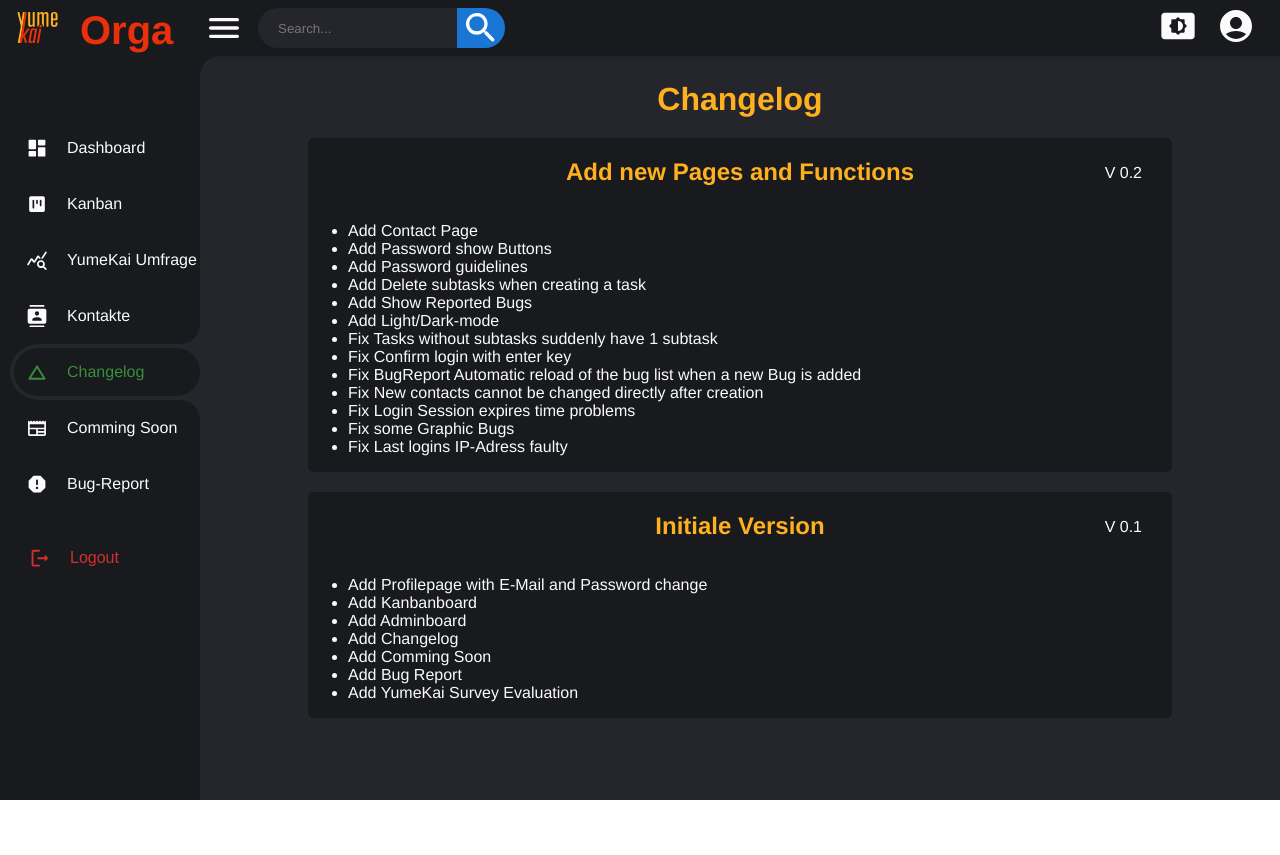
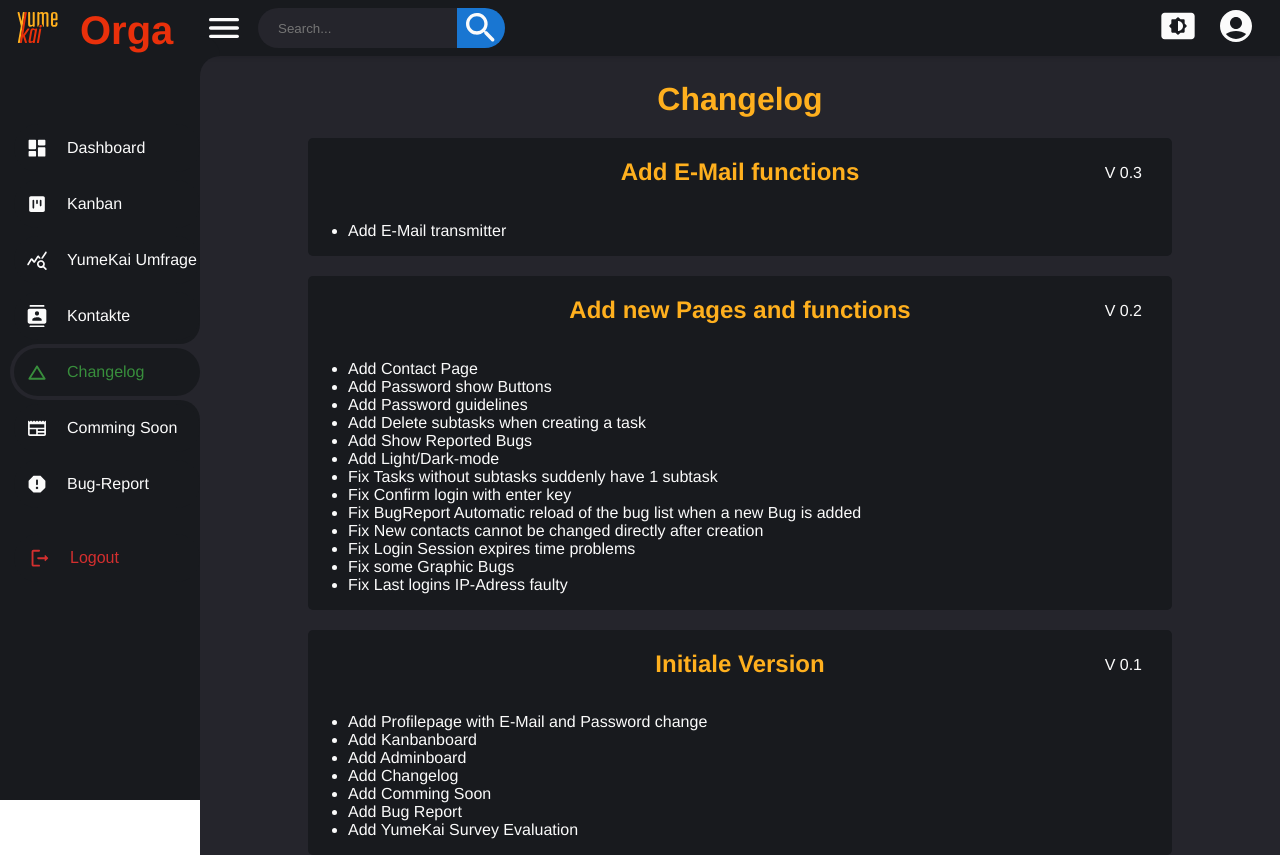
Before and after one commit to Miningmark/yumekai-erp, a Next.js app: page /changelog in a window 1280 px wide. Before the commit the page ends 800 px from the top, so only its background shows below. Built offline with nearby package versions, Linux system fonts and the light colour scheme; no server answers.

Commit message:
change changelog

```diff
--- a/src/app/(private)/changelog/page.js
+++ b/src/app/(private)/changelog/page.js
@@ -32,7 +32,14 @@ export default function Changelog() {
     <LogBackground>
       <h1>Changelog</h1>
       <LogContainer>
-        <h2>Add new Pages and Functions</h2>
+        <h2>Add E-Mail functions</h2>
+        <VersionsNumber>V 0.3</VersionsNumber>
+        <ul>
+          <li>Add E-Mail transmitter</li>
+        </ul>
+      </LogContainer>
+      <LogContainer>
+        <h2>Add new Pages and functions</h2>
         <VersionsNumber>V 0.2</VersionsNumber>
         <ul>
           <li>Add Contact Page</li>
```
